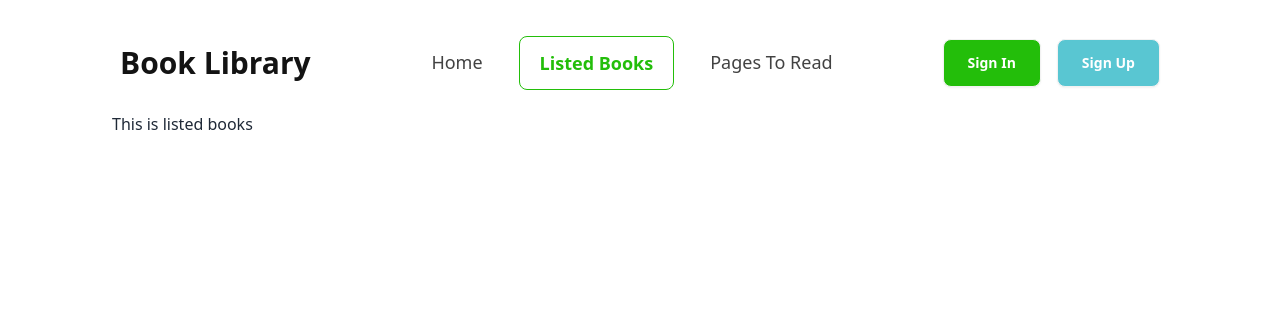
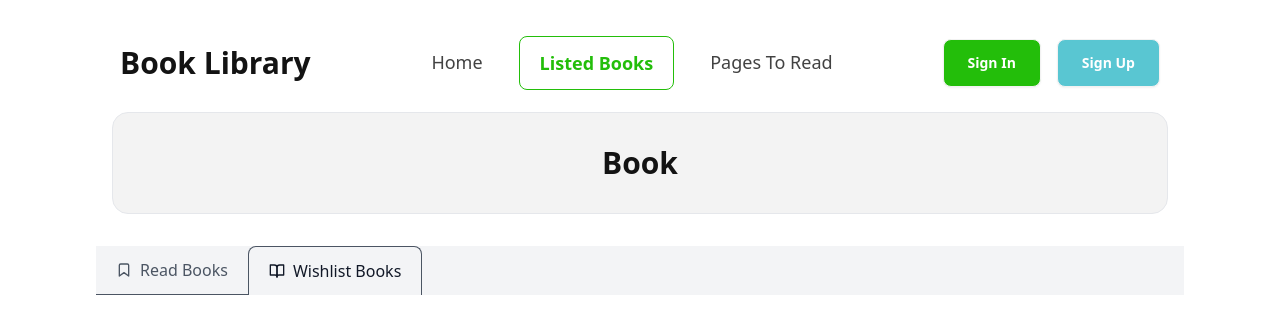
Before and after one commit to NihanShahriarPalock/Book-Store, a React (Vite) app: page /ListedBooks in a window 1280 px wide. Shown: the top 334 px of the page. Built offline with nearby package versions, Linux system fonts and the light colour scheme.

Commit message:
Listed Books Header

```diff
--- a/package.json
+++ b/package.json
@@ -12,7 +12,8 @@
   "dependencies": {
     "react": "^18.2.0",
     "react-dom": "^18.2.0",
-    "react-router-dom": "^6.22.3"
+    "react-router-dom": "^6.22.3",
+    "react-toastify": "^10.0.5"
   },
   "devDependencies": {
     "@types/react": "^18.2.66",
--- a/src/components/AllBooks.jsx
+++ b/src/components/AllBooks.jsx
@@ -11,7 +11,7 @@ const AllBooks = () => {
 
     return (
       <div>
-        <h2 className='font-bold text-4xl text-center text-[#131313] mt-6 lg:mt-20 mb-4 lg:mb-9'>Books</h2>
+        <h2 className='font-bold text-4xl text-center text-[#131313] mt-6 lg:mt-20 mb-4 lg:mb-9 '>Books</h2>
         <div className='grid grid-cols-3  gap-5'>
           {books.map((book) => (
             <BookCard key={book.bookId} book={book}></BookCard>
--- a/src/components/SingleBookDetails.jsx
+++ b/src/components/SingleBookDetails.jsx
@@ -1,11 +1,17 @@
 import { useLoaderData, useParams } from "react-router-dom";
+import { saveBook } from "../utility/localStorage";
 
 const SingleBookDetails = () => {
   const books = useLoaderData();
   const { bookId } = useParams();
   const IdInt = parseInt(bookId);
   const book = books.find((book) => book.bookId === IdInt);
-  console.log(book);
+  // console.log(book);
+
+  const handleAddRead = book =>{
+    console.log(book);
+    saveBook(book);
+  }
 
   return (
     <>
@@ -68,11 +74,11 @@ const SingleBookDetails = () => {
             </div>
           </div>
 
-          <button className='mr-6 mt-8 text-lg font-semibold text-[#131313] border border-[#1313134D] px-7 py-4 rounded-lg hover:text-white transition delay-100 hover:bg-[#23BE0A]'>
+          <button onClick={()=>handleAddRead(book)} className='mr-6 mt-8 text-lg font-semibold text-[#131313] border border-[#1313134D] px-7 py-4 rounded-lg hover:text-white transition delay-100 hover:bg-[#23BE0A]'>
             Read
           </button>
           <button className='mt-8 text-lg font-semibold text-[#131313] border border-[#1313134D] px-7 py-4 rounded-lg hover:text-white transition delay-100 hover:bg-[#23BE0A]'>
-            Wishlist
+            Wishlist Books
           </button>
         </div>
       </div>
--- a/src/main.jsx
+++ b/src/main.jsx
@@ -1,30 +1,37 @@
-import React from 'react'
-import ReactDOM from 'react-dom/client'
-import './index.css'
+import React from "react";
+import ReactDOM from "react-dom/client";
+import "./index.css";
 import { createBrowserRouter, RouterProvider } from "react-router-dom";
-import Home from './pages/Home.jsx';
-import ListedBooks from './pages/ListedBooks.jsx';
-import PagesToRead from './pages/PagesToRead.jsx';
-import MainLayout from './layouts/MainLayout.jsx';
-import SingleBookDetails from './components/SingleBookDetails.jsx';
+import Home from "./pages/Home.jsx";
+import ListedBooks from "./pages/ListedBooks.jsx";
+import PagesToRead from "./pages/PagesToRead.jsx";
+import MainLayout from "./layouts/MainLayout.jsx";
+import SingleBookDetails from "./components/SingleBookDetails.jsx";
+import { ToastContainer } from "react-toastify";
+import Error from "./pages/Error.jsx";
+import Wishlists from "./pages/Wishlists.jsx";
+import ReadBooks from "./pages/ReadBooks.jsx";
+
 const router = createBrowserRouter([
   {
     path: "/",
     element: <MainLayout></MainLayout>,
+    errorElement: <Error></Error>,
     children: [
       {
         path: "/",
         element: <Home></Home>,
-        loader:()=>fetch('../public/data.json')
+        loader: () => fetch("../public/data.json"),
       },
       {
-        path:'/book/:bookId',
-        element:<SingleBookDetails></SingleBookDetails>,
-        loader:()=>fetch('../public/data.json')
+        path: "/book/:bookId",
+        element: <SingleBookDetails></SingleBookDetails>,
+        loader: () => fetch("../public/data.json"),
       },
       {
         path: "/ListedBooks",
         element: <ListedBooks></ListedBooks>,
+
       },
       {
         path: "/PagesToRead",
@@ -37,5 +44,6 @@ const router = createBrowserRouter([
 ReactDOM.createRoot(document.getElementById("root")).render(
   <React.StrictMode>
     <RouterProvider router={router} />
+    <ToastContainer></ToastContainer>
   </React.StrictMode>
 );
--- /dev/null
+++ b/src/pages/Error.jsx
@@ -0,0 +1,48 @@
+import Navbar from "../components/Navbar";
+
+
+const Error = () => {
+    return (
+      <div>
+        <div className='h-16 mt-5 mb-7 mx-2 lg:mx-28 '>
+          <Navbar></Navbar>
+        </div>
+        {/* <h2 className='flex items-center justify-center min-h-dvh'>Error</h2> */}
+        <div
+          style={{
+            position: "absolute",
+            top: "50%",
+            left: "50%",
+            transform: "translate(-50%, -50%)",
+          }}>
+          <svg width='400' height='200' xmlns='http://www.w3.org/2000/svg'>
+            <style>
+              {`
+            .bounce {
+              animation: bounce 1s infinite alternate;
+            }
+
+            @keyframes bounce {
+              0% { transform: translateY(0); }
+              100% { transform: translateY(-20px); }
+            }
+          `}
+            </style>
+
+            <rect width='100%' height='100%' fill='#f0f0f0' />
+            <text
+              x='50%'
+              y='50%'
+              textAnchor='middle'
+              fontSize='48'
+              fill='#333'
+              className='bounce'>
+              404 Error
+            </text>
+          </svg>
+        </div>
+      </div>
+    );
+};
+
+export default Error;
--- a/src/pages/ListedBooks.jsx
+++ b/src/pages/ListedBooks.jsx
@@ -1,11 +1,48 @@
+import { Link } from "react-router-dom";
 
 
 const ListedBooks = () => {
     return (
-        <div>
-            <h2>This is listed books </h2>
-
+      <div >
+        <div className='text-center font-bold text-3xl text-[#131313] border rounded-2xl bg-[#1313130D] py-8 mb-8'>
+          <h2>Book</h2>
         </div>
+        <div className='flex items-center -mx-4 overflow-x-auto overflow-y-hidden  flex-nowrap bg-gray-100 text-gray-800'>
+          <Link
+            to='./'
+            className='flex items-center flex-shrink-0 px-5 py-3 space-x-2 border-b border-gray-600 text-gray-600'>
+            <svg
+              xmlns='http://www.w3.org/2000/svg'
+              viewBox='0 0 24 24'
+              fill='none'
+              stroke='currentColor'
+              strokeWidth='2'
+              strokeLinecap='round'
+              strokeLinejoin='round'
+              className='w-4 h-4'>
+              <path d='M19 21l-7-5-7 5V5a2 2 0 0 1 2-2h10a2 2 0 0 1 2 2z'></path>
+            </svg>
+            <span>Read Books</span>
+          </Link>
+          <Link
+            to='/wishlist'
+            className='flex items-center flex-shrink-0 px-5 py-3 space-x-2 border border-b-0 rounded-t-lg border-gray-600 text-gray-900'>
+            <svg
+              xmlns='http://www.w3.org/2000/svg'
+              viewBox='0 0 24 24'
+              fill='none'
+              stroke='currentColor'
+              strokeWidth='2'
+              strokeLinecap='round'
+              strokeLinejoin='round'
+              className='w-4 h-4'>
+              <path d='M2 3h6a4 4 0 0 1 4 4v14a3 3 0 0 0-3-3H2z'></path>
+              <path d='M22 3h-6a4 4 0 0 0-4 4v14a3 3 0 0 1 3-3h7z'></path>
+            </svg>
+            <span>Wishlist Books</span>
+          </Link>
+        </div>
+      </div>
     );
 };
 
--- /dev/null
+++ b/src/pages/ReadBooks.jsx
@@ -0,0 +1,11 @@
+
+
+const ReadBooks = () => {
+    return (
+        <div>
+            <h2>Read Books</h2>
+        </div>
+    );
+};
+
+export default ReadBooks;
--- /dev/null
+++ b/src/pages/Wishlists.jsx
@@ -0,0 +1,11 @@
+
+
+const Wishlists = () => {
+    return (
+        <div>
+            <h2>Wishlist</h2>
+        </div>
+    );
+};
+
+export default Wishlists;
--- /dev/null
+++ b/src/utility/localStorage.js
@@ -0,0 +1,43 @@
+import { toast } from "react-toastify";
+import "react-toastify/dist/ReactToastify.css";
+
+export const getBooks=() =>{
+ let books = [];
+ const storedBooks = localStorage.getItem('books');
+ if(storedBooks){
+ books=JSON.parse(storedBooks)
+ }
+ return books;
+}
+
+
+export const saveBook=book=>{
+    let books = getBooks();
+
+    const isExist = books.find(b => b.bookId == book.bookId);
+    // console.log(typeof b.id);
+    if(isExist){
+        return toast.error("Already Added")
+    }
+    else{
+        books.push(book)
+        localStorage.setItem('books', JSON.stringify(books));
+        toast.success("Added to list Item")
+    }
+}
+
+// export const saveBook = bookId => {
+//     let books = getBooks();
+
+//     const isExist = books.find(bid => bid === bookId);
+//     // console.log(typeof b.id);
+//     if (!isExist) {
+//         books.push(bookId);
+//         localStorage.setItem('books',JSON.stringify(books));
+//         toast.success("Added to list Item")
+//     }
+//     else{
+//         return toast.error("Already Added")
+//     }
+
+// }
```
Also changed, not shown: 1 other file (tests, documents, lock files or other folders).
